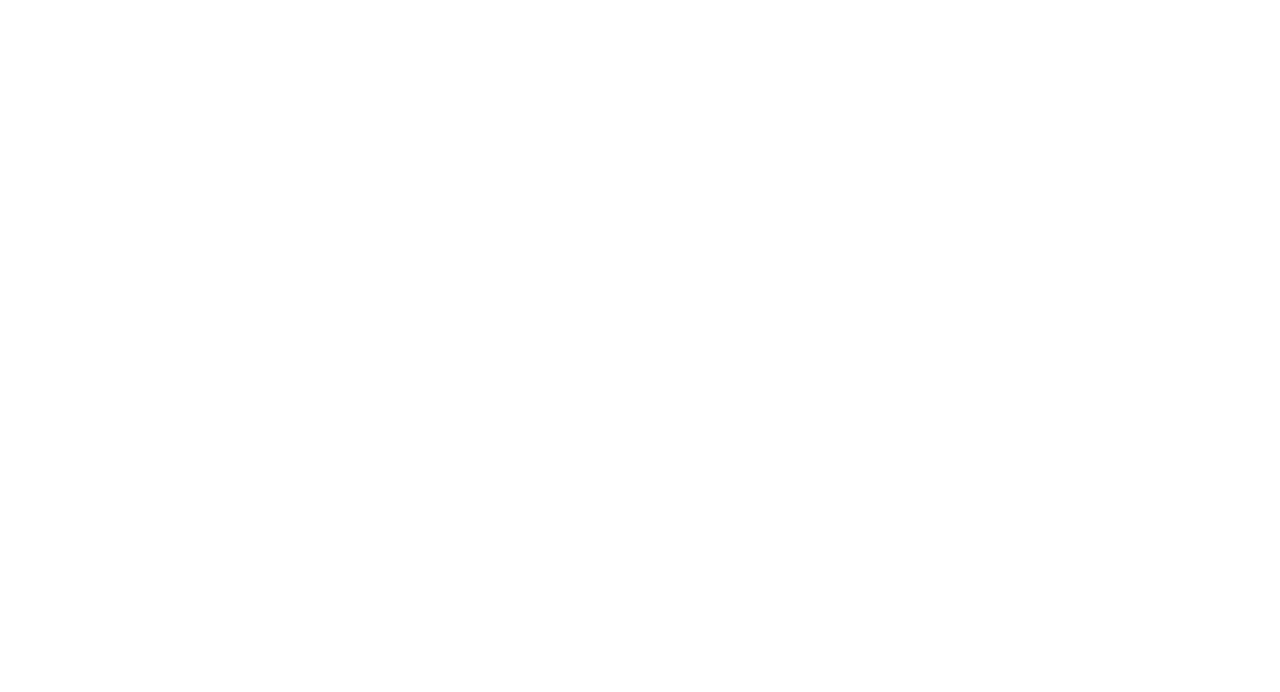
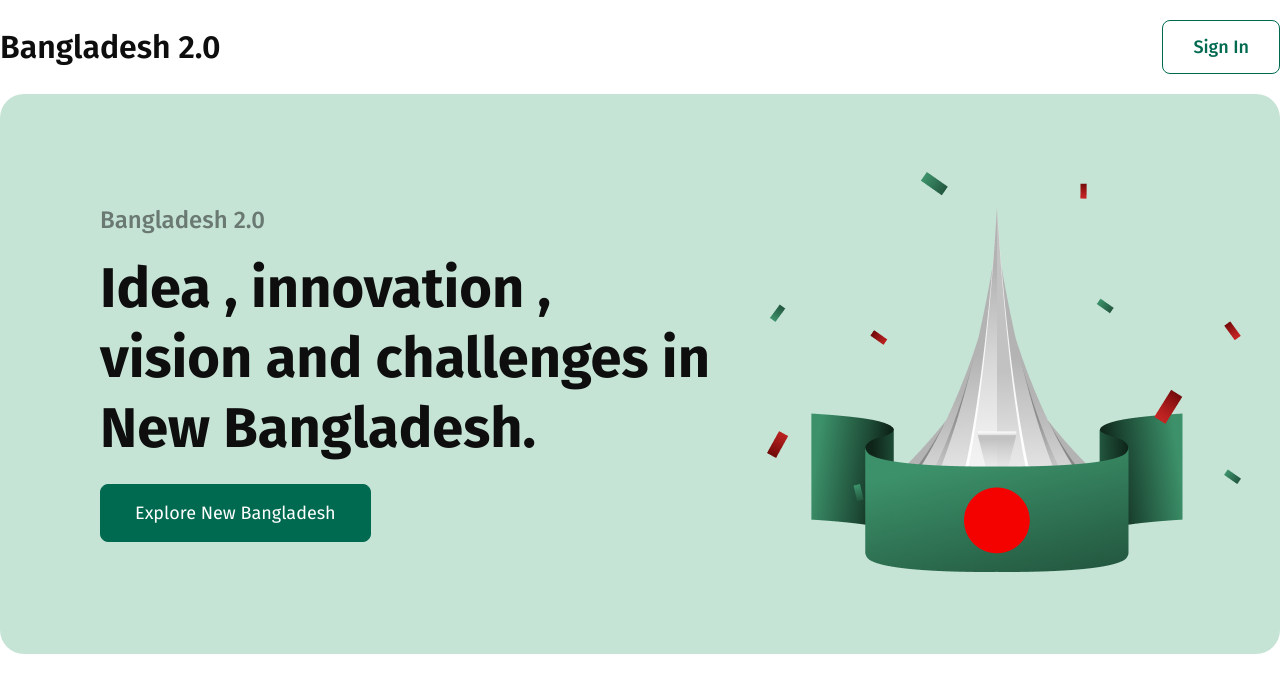
Before and after one commit to developer-promis/assignment_01, a plain HTML site: page index.html in a window 1280 px wide. Drawn offline with nearby package versions, Linux system fonts and the light colour scheme.

Commit message:
Header and Banner Section Done

```diff
--- a/index.html
+++ b/index.html
@@ -15,8 +15,40 @@
 </head>
 <body>
 
+<main>
 
+<header>
+    <div class="container">
+        <nav class="nav_bar">
+            <div class="logo">
+                <h2>Bangladesh 2.0</h2>
+            </div>
+            <div class="menu">
+                <a href="#">Sign In</a>
+            </div>
+        </nav>
+    </div>
+</header>
 
+<section id="banner_section">
+    <div class="container">
+        <div class="banner_content">
+            <div class="banner_text">
+                <h4>Bangladesh 2.0</h4>
+                <h1>Idea , innovation ,
+                    vision and challenges in New Bangladesh.</h1>
+                <a href="#">Explore New Bangladesh</a>
+            </div>
+            <div class="banner_image">
+                <img src="./assets/hero.png" alt="Image">
+            </div>
+        </div>
+
+    </div>
+
+</section>
+
+</main>
 
 </body>
 </html>
--- a/style/style.css
+++ b/style/style.css
@@ -12,30 +12,111 @@
     color: #006A50;
 }
 .section_title{
-    font: 40px;
+    font-size: 40px;
     font-family: "Fira Sans";
     font-weight: 600;
     line-height: 48px;
     color: #0E0E0E;
 }
 .default_p{
-    font: 16px;
+    font-size: 16px;
     font-family: "Fira Sans";
     font-weight: 400;
     line-height: 24px;
     color: #0A0A0A;
 }
 .box_title{
-    font: 20px;
+    font-size: 20px;
     font-family: "Fira Sans";
     font-weight: 600;
     line-height: 28px;
     color: #0E0E0E33;
 }
 .news_title{
-    font: 32px;
+    font-size: 32px;
     font-family: "Fira Sans";
     font-weight: 600;
     line-height: 38px;
     color: #0E0E0E33;
 }
+
+/* Header Section */
+.nav_bar{
+    display: flex;
+    align-items: center;
+    justify-content: space-between;
+    padding: 20px 0;
+}
+.logo h2{
+    font-size: 32px;
+    font-family: "Fira Sans";
+    font-weight: 600;
+    color: #0E0E0E;
+}
+.menu a{
+    display: inline-block;
+    text-decoration: none;
+    font-size: 18px;
+    font-weight: 500;
+    font-family: "Fira Sans";
+    color: #006A50;
+    border: 1px solid #006A50;
+    padding: 15px 30px;
+    border-radius: 8px;
+}
+.menu a:hover{
+    background-color: #006A50;
+    color: #fff;
+}
+
+/* Banner Section */
+.banner_content{
+    display: flex;
+    justify-content: space-between;
+    align-items: center;
+    height: 560px;
+    background-color: #C6E4D6;
+    padding: 100px;
+    border-radius: 24px;
+}
+.banner_text{
+    width: 57%;
+}
+.banner_image{
+    width: 43%;
+}
+.banner_text h4{
+    font-size: 24px;
+    font-family: "Fira Sans";
+    font-weight: 500;
+    color: rgba(14, 14, 14, 0.5);
+}
+.banner_text h1{
+    font-size: 56px;
+    font-family: "Fira Sans";
+    font-weight: 700;
+    line-height: 70px;
+    color: #0E0E0E;
+    margin: 20px 0;
+}
+.banner_text a{
+    display: inline-block;
+    text-decoration: none;
+    padding: 17px 34px;
+    border-radius: 8px;
+    background-color: #006A50;
+    border: 1px solid #006A50;
+    font-size: 18px;
+    font-family: "Fira Sans";
+    color: #fff;
+}
+.banner_text a:hover{
+    background-color: #006a5000;
+    color: #006A50;
+    border-color: #006A50;
+}
+
+.banner_image{
+    text-align: right;
+    padding-left: 50px;
+}
```
